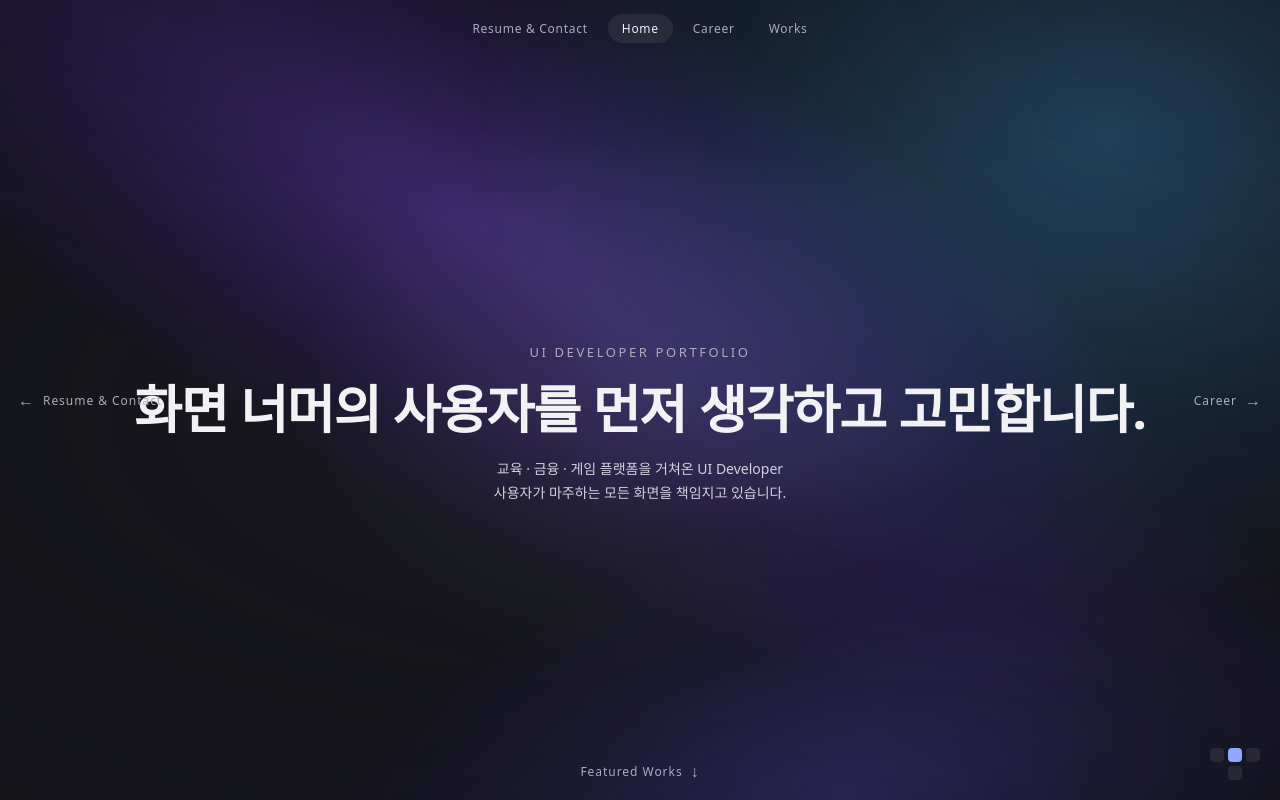
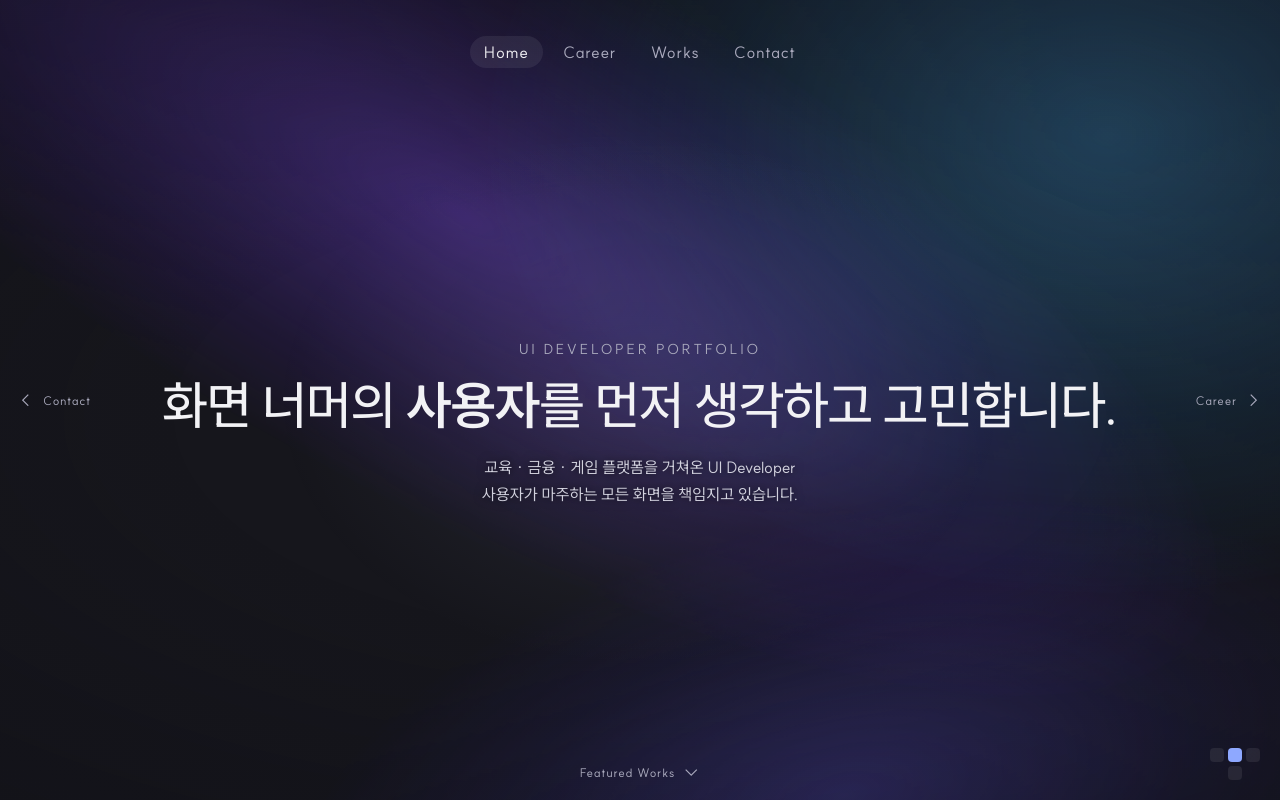
Before and after one commit to JENN-90/portfolio2026, a React app: page / in a window 1280 px wide. Built offline with nearby package versions, Linux system fonts and the light colour scheme; the HTML template or start-up script is replaced by a standard one.

Commit message:
feat: SUIT 폰트 추가 및 스타일 수정

```diff
--- a/src/components/CubeStage.tsx
+++ b/src/components/CubeStage.tsx
@@ -2,7 +2,7 @@ import { useRef } from 'react';
 import { useCubeNav } from '../hooks/useCubeNav';
 import HeroPanel from './panels/HeroPanel';
 import ContactPanel from './panels/ContactPanel';
-import CareerPanel from './panels/CareerPanel';
+import CareerPanel, { type CareerPanelHandle } from './panels/CareerPanel';
 import WorksPanel, { type WorksPanelHandle } from './panels/WorksPanel';
 import Nav from './ui/Nav';
 import Minimap from './ui/Minimap';
@@ -20,6 +20,7 @@ export default function CubeStage() {
   const cubeRef = useRef<HTMLDivElement>(null);
   const panelRefs = useRef<PanelRefs>({ hero: null, contact: null, career: null, works: null });
   const worksHandleRef = useRef<WorksPanelHandle>(null);
+  const careerHandleRef = useRef<CareerPanelHandle>(null);
 
   const { current, go, reduced, animating } = useCubeNav(
     panelRefs as React.RefObject<PanelRefs>,
@@ -27,6 +28,7 @@ export default function CubeStage() {
     cubeRef as React.RefObject<HTMLElement | null>,
     (target) => {
       if (target === 'works') worksHandleRef.current?.resetScroll();
+      if (target === 'career') careerHandleRef.current?.resetScroll();
     },
   );
 
@@ -50,7 +52,10 @@ export default function CubeStage() {
             reduced={reduced}
           />
           <CareerPanel
-            ref={(el) => { panelRefs.current.career = el; }}
+            ref={(handle) => {
+              careerHandleRef.current = handle;
+              panelRefs.current.career = handle?.el ?? null;
+            }}
             onGo={handleGo}
             reduced={reduced}
           />
--- a/src/components/panels/CareerPanel.tsx
+++ b/src/components/panels/CareerPanel.tsx
@@ -1,4 +1,9 @@
-import { forwardRef, useState } from "react";
+import {
+  forwardRef,
+  useImperativeHandle,
+  useRef,
+  useState,
+} from "react";
 import EdgeButton from "../ui/EdgeButton";
 import AuroraBackground from "../ui/AuroraBackground";
 import type { PanelName } from "../../data/projects";
@@ -6,15 +11,35 @@ import { EXPERIENCES } from "../../data/experiences";
 import common from "../../styles/common.module.scss";
 import styles from "./CareerPanel.module.scss";
 
+export interface CareerPanelHandle {
+  el: HTMLElement | null;
+  resetScroll: () => void;
+}
+
 interface CareerPanelProps {
   onGo: (target: PanelName) => void;
   reduced: boolean;
 }
 
-const CareerPanel = forwardRef<HTMLElement, CareerPanelProps>(
+const CareerPanel = forwardRef<CareerPanelHandle, CareerPanelProps>(
   ({ onGo, reduced }, ref) => {
     /* 열린 아코디언 항목 id 집합 — 초기에는 전부 닫힘 */
     const [openIds, setOpenIds] = useState(new Set<string>());
+    const sectionRef = useRef<HTMLElement>(null);
+    const scrollRef = useRef<HTMLDivElement>(null);
+
+    useImperativeHandle(
+      ref,
+      () => ({
+        get el() {
+          return sectionRef.current;
+        },
+        resetScroll() {
+          scrollRef.current?.scrollTo({ top: 0, left: 0, behavior: "auto" });
+        },
+      }),
+      []
+    );
 
     const toggle = (id: string) => {
       setOpenIds((prev) => {
@@ -30,11 +55,11 @@ const CareerPanel = forwardRef<HTMLElement, CareerPanelProps>(
         className={styles.career}
         id="p-career"
         aria-label="경력"
-        ref={ref}
+        ref={sectionRef}
       >
         <AuroraBackground reduced={reduced} />
 
-        <div className={styles.careerScroll}>
+        <div className={styles.careerScroll} ref={scrollRef}>
           <div className={styles.careerHero}>
             <div>
               <div className={common.eyebrow}>만들며 성장해온 기록</div>
--- a/src/components/panels/ContactPanel.tsx
+++ b/src/components/panels/ContactPanel.tsx
@@ -19,8 +19,10 @@ const ContactPanel = forwardRef<HTMLElement, ContactPanelProps>(
         ref={ref}
       >
         <AuroraBackground reduced={reduced} />
-        <div className={common.eyebrow}>Resume &amp; Contact</div>
-        <h1>UI를 설계하고, 경험을 구현합니다</h1>
+        {/* <div className={common.eyebrow}>Contact</div> */}
+        <h1>
+          <b>UI를 설계</b>하고, <b>경험을 구현</b>합니다.
+        </h1>
         <p className={common.sub}>
           좋은 UI는 보기 좋은 화면에서 끝나지 않습니다. <br />
           유지보수와 협업까지 고려한 구조를 설계하고, 사용자에게 자연스러운
--- a/src/components/panels/HeroPanel.module.scss
+++ b/src/components/panels/HeroPanel.module.scss
@@ -1,7 +1,15 @@
 /* ===== HERO 패널 ===== */
 .hero {
-  composes: panel from '../../styles/common.module.scss';
+  composes: panel from "../../styles/common.module.scss";
   background: linear-gradient(145deg, #141733 0%, #1b1440 45%, #241348 100%);
+
+  h1 {
+    font-weight: 500;
+
+    > b {
+      font-weight: 700;
+    }
+  }
 }
 
 .heroVideo {
@@ -14,5 +22,7 @@
   opacity: 0;
   transition: opacity 1.2s ease;
 
-  &.ready { opacity: 1; }
+  &.ready {
+    opacity: 1;
+  }
 }
--- a/src/components/panels/HeroPanel.tsx
+++ b/src/components/panels/HeroPanel.tsx
@@ -50,14 +50,16 @@ const HeroPanel = forwardRef<HTMLElement, HeroPanelProps>(
           </video>
         </AuroraBackground>
         <div className={common.eyebrow}>UI Developer Portfolio</div>
-        <h1>화면 너머의 사용자를 먼저 생각하고 고민합니다. </h1>
+        <h1>
+          화면 너머의 <b>사용자</b>를 먼저 생각하고 고민합니다.{" "}
+        </h1>
         <p className={common.sub}>
           교육 · 금융 · 게임 플랫폼을 거쳐온 UI Developer
           <br />
           사용자가 마주하는 모든 화면을 책임지고 있습니다.
         </p>
         <EdgeButton pos="left" target="contact" onGo={onGo}>
-          Resume &amp; Contact
+          Contact
         </EdgeButton>
         <EdgeButton pos="right" target="career" onGo={onGo}>
           Career
--- a/src/components/ui/Nav.module.scss
+++ b/src/components/ui/Nav.module.scss
@@ -1,26 +1,36 @@
 /* ===== 고정 상단 내비게이션 ===== */
 .nav {
   position: fixed;
-  top: 0; left: 0; right: 0;
+  top: 0;
+  left: 0;
+  right: 0;
   z-index: 100;
   display: flex;
   justify-content: center;
   gap: 6px;
-  padding: 14px;
+  padding: 36px 0;
   pointer-events: none;
 
   a {
     pointer-events: auto;
-    font-size: 12px;
-    letter-spacing: .06em;
+    font-size: 16px;
+    letter-spacing: 0.06em;
     color: var(--ink-faint);
     text-decoration: none;
     padding: 6px 14px;
     border-radius: 999px;
-    transition: color .3s, background .3s;
+    transition: color 0.3s, background 0.3s;
 
-    &:hover { color: var(--ink-soft); }
-    &.active { color: var(--ink); background: rgba(255, 255, 255, .07); }
-    &:focus-visible { outline: 2px solid var(--accent); outline-offset: 2px; }
+    &:hover {
+      color: var(--ink-soft);
+    }
+    &.active {
+      color: var(--ink);
+      background: rgba(255, 255, 255, 0.07);
+    }
+    &:focus-visible {
+      outline: 2px solid var(--accent);
+      outline-offset: 2px;
+    }
   }
 }
--- a/src/components/ui/Nav.tsx
+++ b/src/components/ui/Nav.tsx
@@ -1,5 +1,5 @@
-import type { PanelName } from '../../data/projects';
-import styles from './Nav.module.scss';
+import type { PanelName } from "../../data/projects";
+import styles from "./Nav.module.scss";
 
 interface NavProps {
   current: PanelName;
@@ -7,10 +7,10 @@ interface NavProps {
 }
 
 const NAV_ITEMS: { label: string; target: PanelName; href: string }[] = [
-  { label: 'Resume & Contact', target: 'contact', href: '#/contact' },
-  { label: 'Home', target: 'hero', href: '#/' },
-  { label: 'Career', target: 'career', href: '#/career' },
-  { label: 'Works', target: 'works', href: '#/works' },
+  { label: "Home", target: "hero", href: "#/" },
+  { label: "Career", target: "career", href: "#/career" },
+  { label: "Works", target: "works", href: "#/works" },
+  { label: "Contact", target: "contact", href: "#/contact" },
 ];
 
 export default function Nav({ current, onGo }: NavProps) {
@@ -20,8 +20,11 @@ export default function Nav({ current, onGo }: NavProps) {
         <a
           key={target}
           href={href}
-          className={current === target ? styles.active : ''}
-          onClick={(e) => { e.preventDefault(); onGo(target); }}
+          className={current === target ? styles.active : ""}
+          onClick={(e) => {
+            e.preventDefault();
+            onGo(target);
+          }}
         >
           {label}
         </a>
--- a/src/index.css
+++ b/src/index.css
@@ -11,8 +11,8 @@
   --shadow:
     rgba(0, 0, 0, 0.1) 0 10px 15px -3px, rgba(0, 0, 0, 0.05) 0 4px 6px -2px;
 
-  --sans: system-ui, 'Segoe UI', Roboto, sans-serif;
-  --heading: system-ui, 'Segoe UI', Roboto, sans-serif;
+  --sans: 'SUIT', system-ui, 'Segoe UI', Roboto, sans-serif;
+  --heading: 'SUIT', system-ui, 'Segoe UI', Roboto, sans-serif;
   --mono: ui-monospace, Consolas, monospace;
 
   font: 18px/145% var(--sans);
--- a/src/styles/common.module.scss
+++ b/src/styles/common.module.scss
@@ -32,7 +32,7 @@
 
 /* ===== 공통 타이포 ===== */
 .eyebrow {
-  font-size: 13px;
+  font-size: 14px;
   letter-spacing: 0.2em;
   color: var(--ink-faint);
   margin-bottom: 14px;
@@ -40,11 +40,12 @@
 }
 
 .sub {
-  font-size: 14px;
+  font-size: 16px;
   color: var(--ink-soft);
   margin-top: 14px;
   text-align: center;
   line-height: 1.7;
+  text-shadow: 0px 0px 10px rgba($color: #000000, $alpha: 0.7);
 }
 
 /* ===== 공통 버튼 / 링크 ===== */
--- a/src/styles/globals.scss
+++ b/src/styles/globals.scss
@@ -1,3 +1,11 @@
+@font-face {
+  font-family: "SUIT";
+  src: url("../assets/fonts/SUIT-Variable.woff2") format("woff2-variations");
+  font-weight: 100 900;
+  font-style: normal;
+  font-display: swap;
+}
+
 :root {
   --bg: #0b0b0f;
   --bg-panel: #16161c;
@@ -20,14 +28,17 @@ body {
   overflow: hidden;
   background: var(--bg);
   color: var(--ink);
-  font-family: "Pretendard", "Apple SD Gothic Neo", system-ui, sans-serif;
+  font-family: "SUIT", "Apple SD Gothic Neo", system-ui, sans-serif;
 }
 
 /* ===== 전역 타이포 ===== */
 h1 {
   font-size: clamp(28px, 5vw, 52px);
-  font-weight: 800;
+  font-weight: 300;
   letter-spacing: -0.02em;
   text-align: center;
   line-height: 1.3;
+  > b {
+    font-weight: 700;
+  }
 }
```
Also changed, not shown: src/assets/fonts/SUIT-Variable.woff2 (added).
